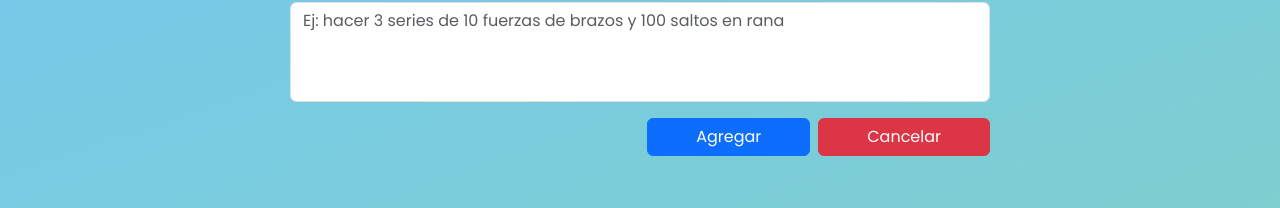
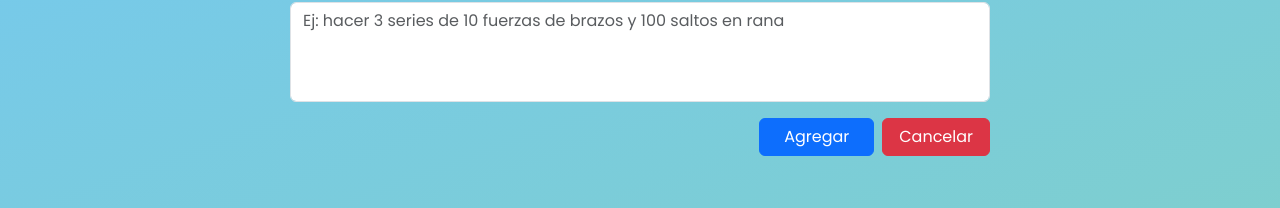
Before and after one commit to brunomry/frontendListaTareas, a React (Vite) app: page /creartarea in a window 1280 px wide. Shown: the part 377-585 px from the top of the page. Built offline with nearby package versions, Linux system fonts and the light colour scheme.

Commit message:
Agregue componente Error404 y su ruta en componente App

```diff
--- a/src/App.jsx
+++ b/src/App.jsx
@@ -6,16 +6,30 @@ import Administrador from "./components/pages/Administrador.jsx";
 import { BrowserRouter, Route, Routes } from "react-router-dom";
 import FormularioTarea from "./components/pages/tarea/FormularioTarea.jsx";
 import "bootstrap-icons/font/bootstrap-icons.min.css";
+import Error404 from "./components/pages/Error404.jsx";
 
 function App() {
   return (
     <BrowserRouter>
       <Menu></Menu>
       <Routes>
-        <Route exact path="/creartarea" element={<FormularioTarea></FormularioTarea>}></Route>
-        <Route exact path="/editartarea/:id" element={<FormularioTarea></FormularioTarea>}></Route>
-        <Route exact path="/vertarea/:id" element={<FormularioTarea></FormularioTarea>}></Route>
+        <Route
+          exact
+          path="/creartarea"
+          element={<FormularioTarea></FormularioTarea>}
+        ></Route>
+        <Route
+          exact
+          path="/editartarea/:id"
+          element={<FormularioTarea></FormularioTarea>}
+        ></Route>
+        <Route
+          exact
+          path="/vertarea/:id"
+          element={<FormularioTarea></FormularioTarea>}
+        ></Route>
         <Route exact path="/" element={<Administrador></Administrador>}></Route>
+        <Route path="*" element={<Error404></Error404>}></Route>
       </Routes>
       <Footer></Footer>
     </BrowserRouter>
--- /dev/null
+++ b/src/components/pages/Error404.jsx
@@ -0,0 +1,16 @@
+import { Button } from "react-bootstrap";
+import error from "../../assets/error-404.png";
+import { Link } from "react-router-dom";
+
+const Error404 = () => {
+  return (
+    <section className="mainSection text-center pb-5">
+      <img src={error} alt="error 404" />
+      <div>
+        <Button variant="success" as={Link} to="/">Volver a la página principal</Button>
+      </div>
+    </section>
+  );
+};
+
+export default Error404;
--- a/src/components/pages/tarea/FormularioTarea.jsx
+++ b/src/components/pages/tarea/FormularioTarea.jsx
@@ -1,5 +1,6 @@
 // import { useEffect, useState } from "react";
 import { Button, Form } from "react-bootstrap";
+import { Link } from "react-router-dom";
 // import Swal from "sweetalert2";
 // import Administrador from "../Administrador";
 
@@ -45,10 +46,10 @@ const FormularioTarea = () => {
           />
         </Form.Group>
         <div className="text-end d-flex gap-2 justify-content-end flex-wrap">
-          <Button variant="primary" className="px-5" type="submit">
+          <Button variant="primary" className="px-4" type="submit">
             Agregar
           </Button>
-          <Button variant="danger" className="px-5" type="submit">
+          <Button variant="danger" className="px-3" type="submit" as={Link} to="/">
             Cancelar
           </Button>
         </div>
--- a/src/components/pages/tarea/ItemTarea.jsx
+++ b/src/components/pages/tarea/ItemTarea.jsx
@@ -1,4 +1,5 @@
 import { Button, ListGroup } from "react-bootstrap";
+import { Link } from "react-router-dom";
 
 const ItemTarea = () => {
   return (
@@ -7,10 +8,10 @@ const ItemTarea = () => {
         <p>Realizar ejercicio aa aa aaaaaaa aa aa aaaaaaaaaaa aaaaaaaaa</p>
       </div>
       <div className="d-md-flex text-center text-md-start justify-content-center align-items-center gap-2">
-        <Button variant="secondary" className="px-3" title="Ver más">
+        <Button variant="secondary" className="px-3" title="Ver más" as={Link} to={"/vertarea/:id"}>
           <i className="bi bi-eye-fill"></i>
         </Button>{" "}
-        <Button variant="warning" className="px-3" title="Editar tarea">
+        <Button variant="warning" className="px-3" title="Editar tarea"  as={Link} to={`/editartarea/:id`}>
           <i className="bi bi-pencil-square"></i>
         </Button>{" "}
         <Button variant="danger" className="px-3" title="Borrar tarea">
```
Also changed, not shown: src/assets/error-404.png (added).
